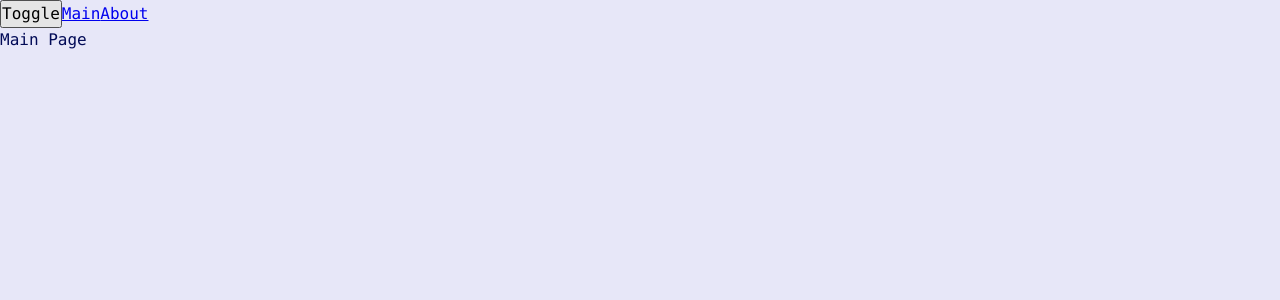
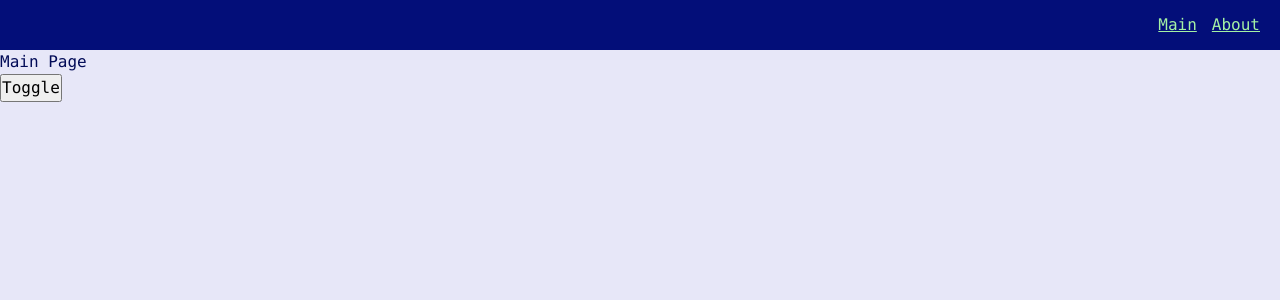
Before and after one commit to Marina-SV/ulbi-course, a React app: page / in a window 1280 px wide. Shown: the top 300 px of the page. Built offline with nearby package versions, Linux system fonts and the light colour scheme.

Commit message:
Themes for Navbar

```diff
--- a/src/app/App.tsx
+++ b/src/app/App.tsx
@@ -1,21 +1,20 @@
 import React from 'react';
-import {Link }  from "react-router-dom";
 import "./styles/index.scss";
 import {useTheme} from "app/providers/ThemeProvider";
 import {classNames} from "shared/lib/classNames";
 import {AppRouter} from "app/providers/router/ui/AppRouter";
+import {Navbar} from "widgets/Navbar";
 
 const App = () => {
 
     const { theme, toggleTheme } = useTheme();
 
     return (
-        <main className={classNames("app", {}, [theme])}>
+        <div className={classNames("app", {}, [theme])}>
+            <Navbar/>
+            <AppRouter/>
             <button onClick={toggleTheme}>Toggle</button>
-            <Link to={"/"}>Main</Link>
-            <Link to={"/about"}>About</Link>
-           <AppRouter/>
-        </main>
+        </div>
     );
 };
 
--- a/src/app/styles/themes/dark.scss
+++ b/src/app/styles/themes/dark.scss
@@ -1,7 +1,10 @@
 .app.dark {
   --bg-color: #030e79;
-
+  --inverted-bg-color: #e7e7f8;
   --primary-color: #3acc3a;
   // заголовок
   --secomdary-color: #a4f1a4;
+  --inverted-primary-color: #020b57;
+  // заголовок
+  --inverted-secondary-color: #26368d;
 }
--- a/src/app/styles/themes/light.scss
+++ b/src/app/styles/themes/light.scss
@@ -1,7 +1,11 @@
 .app.light {
   --bg-color: #e7e7f8;
-
+  --inverted-bg-color: #030e79;
   --primary-color: #020b57;
   // заголовок
   --secomdary-color: #26368d;
+
+  --inverted-primary-color: #3acc3a;
+  // заголовок
+  --inverted-secondary-color: #a4f1a4;
 }
--- a/src/app/styles/variables/global.scss
+++ b/src/app/styles/variables/global.scss
@@ -10,4 +10,6 @@
   //обычно font-line больше font-size на 8px
   --font-l: var(--font-size-l) / var(--font-line-l) var(--font-family-main);
   // объединяющая переменная
+
+  --navbar-height: 50px;
 }
--- a/src/shared/lib/classNames.ts
+++ b/src/shared/lib/classNames.ts
@@ -1,9 +1,9 @@
 type Mods = Record<string, boolean | string>
 
-export function classNames(cls: string, mods: Mods, additional: string[]) {
+export function classNames(cls: string, mods: Mods = {}, additional: string[] = []) {
     return [
         cls,
-        ...additional,
+        ...additional.filter(Boolean),
         ...Object.entries(mods)
             .filter(([className, value]) => Boolean(value))
             .map(([className]) => className)
--- /dev/null
+++ b/src/shared/ui/AppLink.module.scss
@@ -0,0 +1,11 @@
+.AppLink {
+  color: var(--primary-color);
+}
+
+.primary {
+  color: var(--primary-color)
+}
+
+.secondary {
+  color: var(--inverted-secondary-color);
+}
--- /dev/null
+++ b/src/shared/ui/AppLink.tsx
@@ -0,0 +1,30 @@
+import {classNames} from "shared/lib/classNames";
+import cls from "./AppLink.module.scss"
+import {Link, LinkProps} from "react-router-dom";
+import {FC} from "react";
+
+
+export enum AppLinkTheme {
+    PRIMARY = 'primary',
+    SECONDARY = 'secondary',
+}
+
+interface AppLinkProps extends LinkProps {
+    className?: string;
+    theme: AppLinkTheme;
+}
+
+
+export const AppLink: FC<AppLinkProps> = (props) => {
+    const {to, children, theme = AppLinkTheme.SECONDARY, className} = props;
+    return (
+        <Link to={to} className={
+            classNames(
+                cls.AppLink,
+                {},
+                [className, cls[theme]]
+            )}>
+            {children}
+        </Link>
+    );
+};
--- /dev/null
+++ b/src/widgets/Navbar/index.ts
@@ -0,0 +1 @@
+export { Navbar }  from "./ui/Navbar"
--- /dev/null
+++ b/src/widgets/Navbar/ui/Navbar.module.scss
@@ -0,0 +1,16 @@
+.Navbar {
+  width: 100%;
+  height: var(--navbar-height);
+  background: var(--inverted-bg-color);
+  display: flex;
+  align-items: center;
+  padding: 20px;
+}
+
+.links {
+  margin-left: auto;
+}
+
+.mainLink {
+  margin-right: 15px;
+}
--- /dev/null
+++ b/src/widgets/Navbar/ui/Navbar.tsx
@@ -0,0 +1,25 @@
+import React from 'react';
+import {classNames} from "shared/lib/classNames";
+import cls from "./Navbar.module.scss"
+import {AppLink, AppLinkTheme} from "shared/ui/AppLink";
+
+
+/*компоненты, которые не требуют асинхронного чанка будем экспортировать
+не по дефолту, а через именованный экспорт*/
+
+// для передачи внешних стилей в компонент
+interface NavbarProps {
+    className?: string;
+}
+
+
+export const Navbar = ({className}: NavbarProps) => {
+    return (
+        <nav className={classNames(cls.Navbar, {}, [className])}>
+            <div className={classNames(cls.links)}>
+                <AppLink theme={AppLinkTheme.SECONDARY} to={"/"} className={classNames(cls.mainLink)}>Main</AppLink>
+                <AppLink theme={AppLinkTheme.SECONDARY} to={"/about"}>About</AppLink>
+            </div>
+        </nav>
+    );
+};
```
